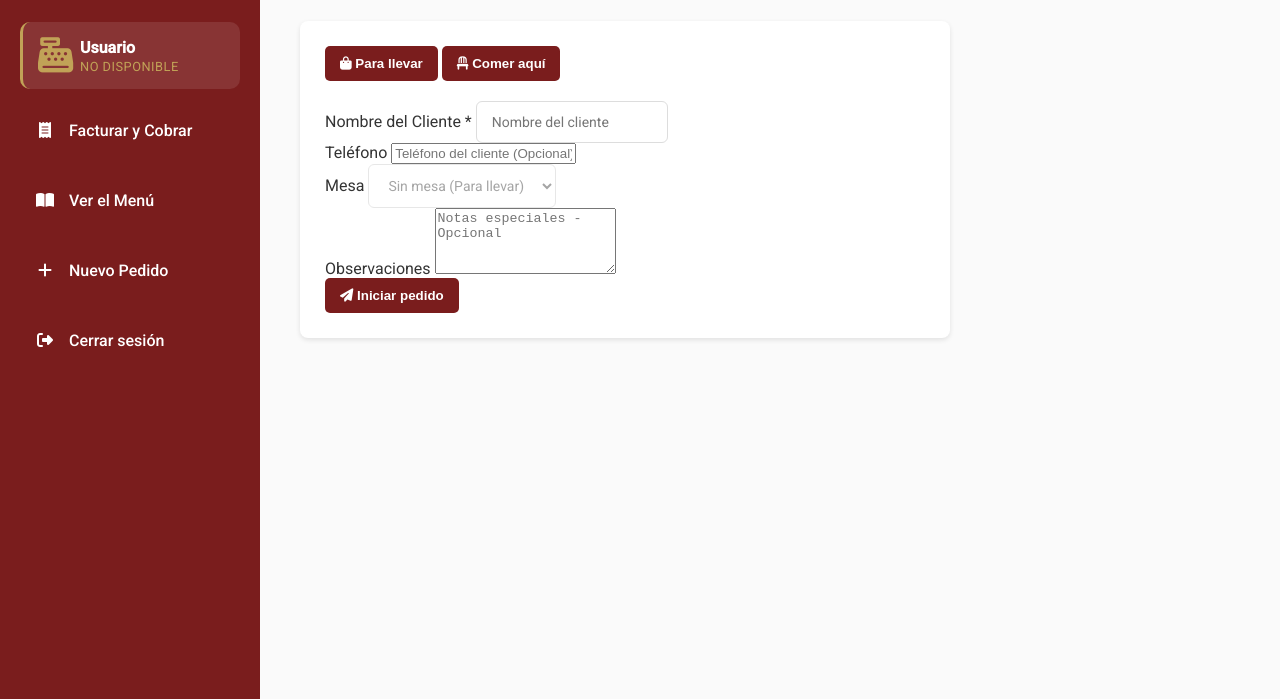
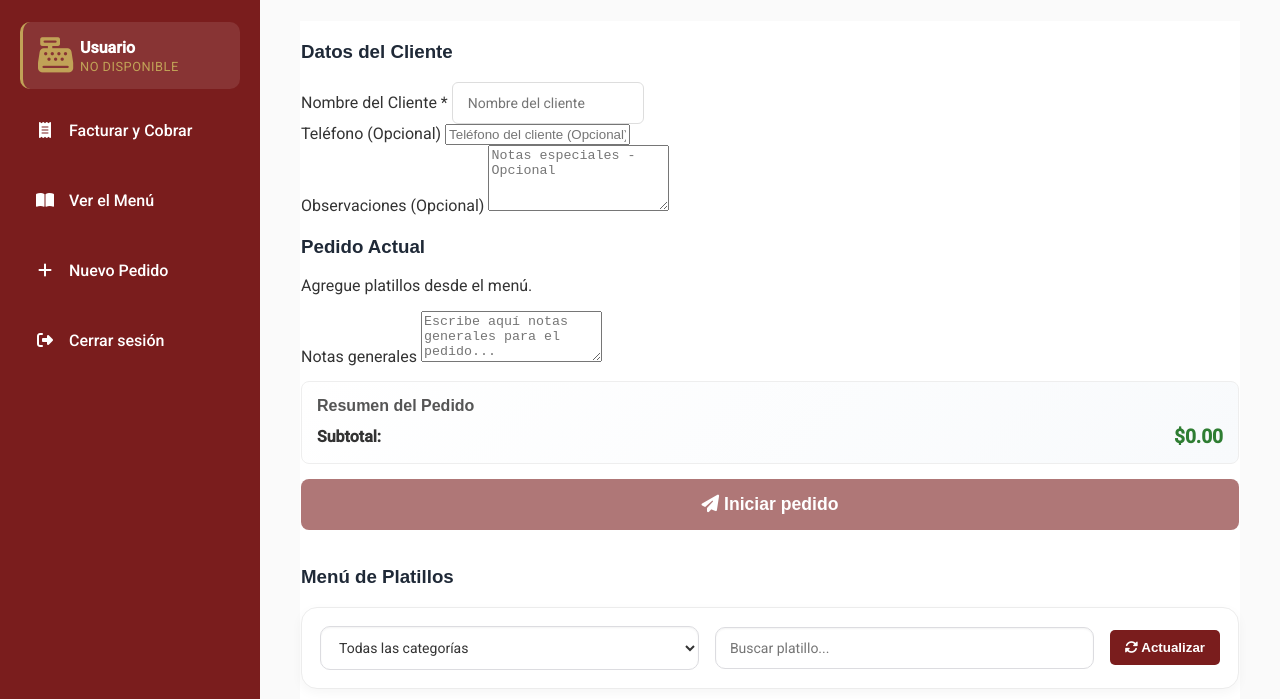
Before and after one commit to AbyssDevs/CUSCATLECO, a website: page public/views/cajero.html in a window 1280 px wide. Both pictures are taken after a click on the item "Nuevo Pedido". Shown: the part 101-800 px from the top of the page. Drawn offline with Linux system fonts and the light colour scheme; some packages are replaced by stand-ins of ours; no server answers; a script that the page names is missing.

Commit message:
feat: redesign takeout order form layout and enhance customer data input

```diff
--- a/public/views/cajero.html
+++ b/public/views/cajero.html
@@ -139,45 +139,129 @@
             <div id="tomar-pedido" style="display: none;">
                 <h1>Tomar Pedido Nuevo</h1>
 
-                <form id="formPedidoCajero" style="background: white; padding: 25px; border-radius: 8px; box-shadow: 0 2px 5px rgba(0,0,0,0.1); max-width: 600px;">
-                    <div class="tipo-pedido-selector">
-                        <button type="button" class="pedido-type-btn active" data-tipo="llevar">
-                            <i class="fas fa-bag-shopping"></i>
-                            Para llevar
-                        </button>
-                        <button type="button" class="pedido-type-btn" data-tipo="salon">
-                            <i class="fas fa-chair"></i>
-                            Comer aquí
-                        </button>
-                    </div>
+                <div class="tomar-pedido-layout">
 
-                    <div class="form-group" style="margin-top: 20px;">
+                    <!-- COLUMNA IZQUIERDA -->
+                    <form id="formPedidoCajero" class="pedido-left-column">
+
+                        <div class="pedido-type-card glass-panel">
+                            <h3>Datos del Cliente</h3>
+
+                            <div class="form-group">
                                 <label for="nombreClienteCajero">Nombre del Cliente *</label>
                                 <input type="text" id="nombreClienteCajero" placeholder="Nombre del cliente">
                             </div>
 
                             <div class="form-group">
-                        <label for="telefonoClienteCajero">Teléfono</label>
+                                <label for="telefonoClienteCajero">Teléfono (Opcional)</label>
                                 <input type="tel" id="telefonoClienteCajero" placeholder="Teléfono del cliente (Opcional)">
                             </div>
 
                             <div class="form-group">
-                        <label for="mesaPedidoCajero">Mesa</label>
-                        <select id="mesaPedidoCajero" disabled>
-                            <option value="">Sin mesa (Para llevar)</option>
-                        </select>
+                                <label for="observacionesPedidoCajero">Observaciones (Opcional)</label>
+                                <textarea id="observacionesPedidoCajero" rows="4" placeholder="Notas especiales - Opcional"></textarea>
+                            </div>
                         </div>
 
-                    <div class="form-group">
-                        <label for="observacionesPedidoCajero">Observaciones</label>
-                        <textarea id="observacionesPedidoCajero" rows="4" placeholder="Notas especiales - Opcional"></textarea>
+                        <div class="pedido-type-card glass-panel" id="pedido-form-card">
+                            <h3>Pedido Actual</h3>
+
+                            <div id="platillos-container" class="pedido-items-empty">
+                                <p class="pedido-empty-text">
+                                    Agregue platillos desde el menú.
+                                </p>
                             </div>
 
-                    <button type="submit" class="btn-enviar-pedido">
+                            <div class="form-group notas-generales-group">
+                                <label for="pedido-notas-generales">
+                                    Notas generales
+                                </label>
+                                <textarea
+                                    id="pedido-notas-generales"
+                                    rows="3"
+                                    placeholder="Escribe aquí notas generales para el pedido..."></textarea>
+                            </div>
+
+                            <div id="resumen-pedido"
+                                style="background: #f9f9f9; border: 1px solid #eee; border-radius: 8px; padding: 15px; margin: 15px 0;">
+
+                                <h4 style="margin: 0 0 10px 0; color: #555;">
+                                    Resumen del Pedido
+                                </h4>
+
+                                <div style="display: flex; justify-content: space-between; align-items: center;">
+                                    <span style="font-weight: 600;">Subtotal:</span>
+                                    <span id="subtotal-pedido" style="font-weight: 700; font-size: 1.2rem; color: #2e7d32;">
+                                        $0.00
+                                    </span>
+                                </div>
+                            </div>
+
+                            <button
+                                id="btn-enviar-pedido"
+                                type="submit"
+                                disabled
+                                title="Agrega al menos un platillo"
+                                style="width: 100%; padding: 15px; margin-bottom: 15px; background: #7a1d1d; color: white; font-size: 1.1rem; border: none; border-radius: 8px; cursor: not-allowed; font-weight: bold; opacity: 0.6; transition: all 0.2s ease;">
+
                                 <i class="fas fa-paper-plane"></i>
                                 Iniciar pedido
                             </button>
+                        </div>
+
                     </form>
+
+                    <!-- COLUMNA DERECHA -->
+                    <div class="pedido-menu-panel glass-panel">
+
+                        <h3>Menú de Platillos</h3>
+
+                        <div class="menu-page-header pedido-menu-filters">
+                            <select class="menu-category-filter">
+                                <option value="">Todas las categorías</option>
+                            </select>
+
+                            <input
+                                class="menu-search-input"
+                                type="text"
+                                placeholder="Buscar platillo..."
+                                autocomplete="off">
+
+                            <button
+                                type="button"
+                                id="btn-actualizar-menu"
+                                class="btn-refresh"
+                                title="Actualizar lista de platillos">
+                                <i class="fa-solid fa-rotate"></i>
+                                Actualizar
+                            </button>
+                        </div>
+
+                        <div id="menuLoading" class="menu-loading">
+                            <span class="spinner"></span>
+                            <span>Cargando menú...</span>
+                        </div>
+
+                        <div id="menuEmpty" class="menu-empty"></div>
+
+                        <table class="menu-table pedido-menu-table modern-table">
+                            <thead>
+                                <tr>
+                                    <th>Imagen</th>
+                                    <th data-sort="nombre" class="sortable">Nombre <span class="sort-indicator"></span></th>
+                                    <th>Categoría</th>
+                                    <th>Descripción</th>
+                                    <th data-sort="precio" class="sortable">Precio <span class="sort-indicator"></span></th>
+                                    <th>Acción</th>
+                                </tr>
+                            </thead>
+                            <tbody class="menu-table-body"></tbody>
+                        </table>
+
+                        <div id="menuCardList" class="menu-card-list"></div>
+                    </div>
+
+                </div>
             </div>
 
         </div>
```
Lines whose indentation alone changed are shown as unchanged.
